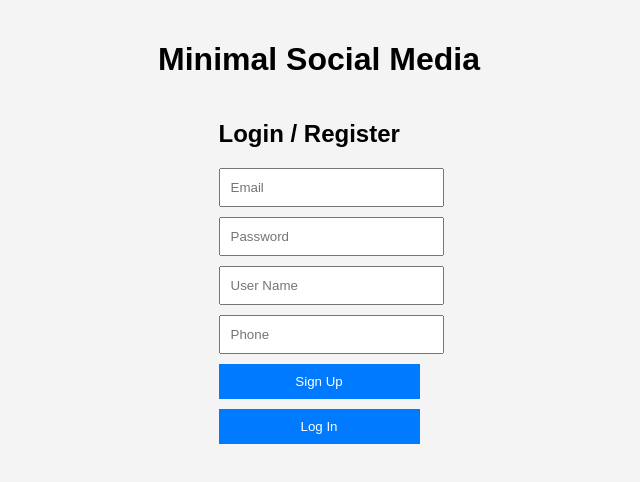
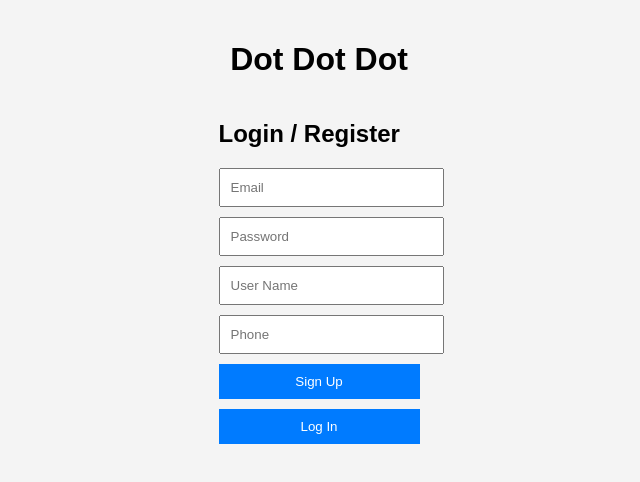
Before and after one commit to heba-khamis-ramadan/dot-dot-dot, a plain HTML site: page client/index.html in a window 1280 px wide. Shown: the whole page, without its empty margins (321-961 px from the left). Drawn offline with Linux system fonts and the light colour scheme.

Commit message:
update title

```diff
--- a/client/index.html
+++ b/client/index.html
@@ -3,11 +3,11 @@
 <head>
   <meta charset="UTF-8">
   <meta name="viewport" content="width=device-width, initial-scale=1.0">
-  <title>Minimal Social Media</title>
+  <title>Dot Dot Dot</title>
   <link rel="stylesheet" href="style.css">
 </head>
 <body>
-  <h1>Minimal Social Media</h1>
+  <h1>Dot Dot Dot</h1>
 
   <div id="auth-section">
     <h2>Login / Register</h2>
```
